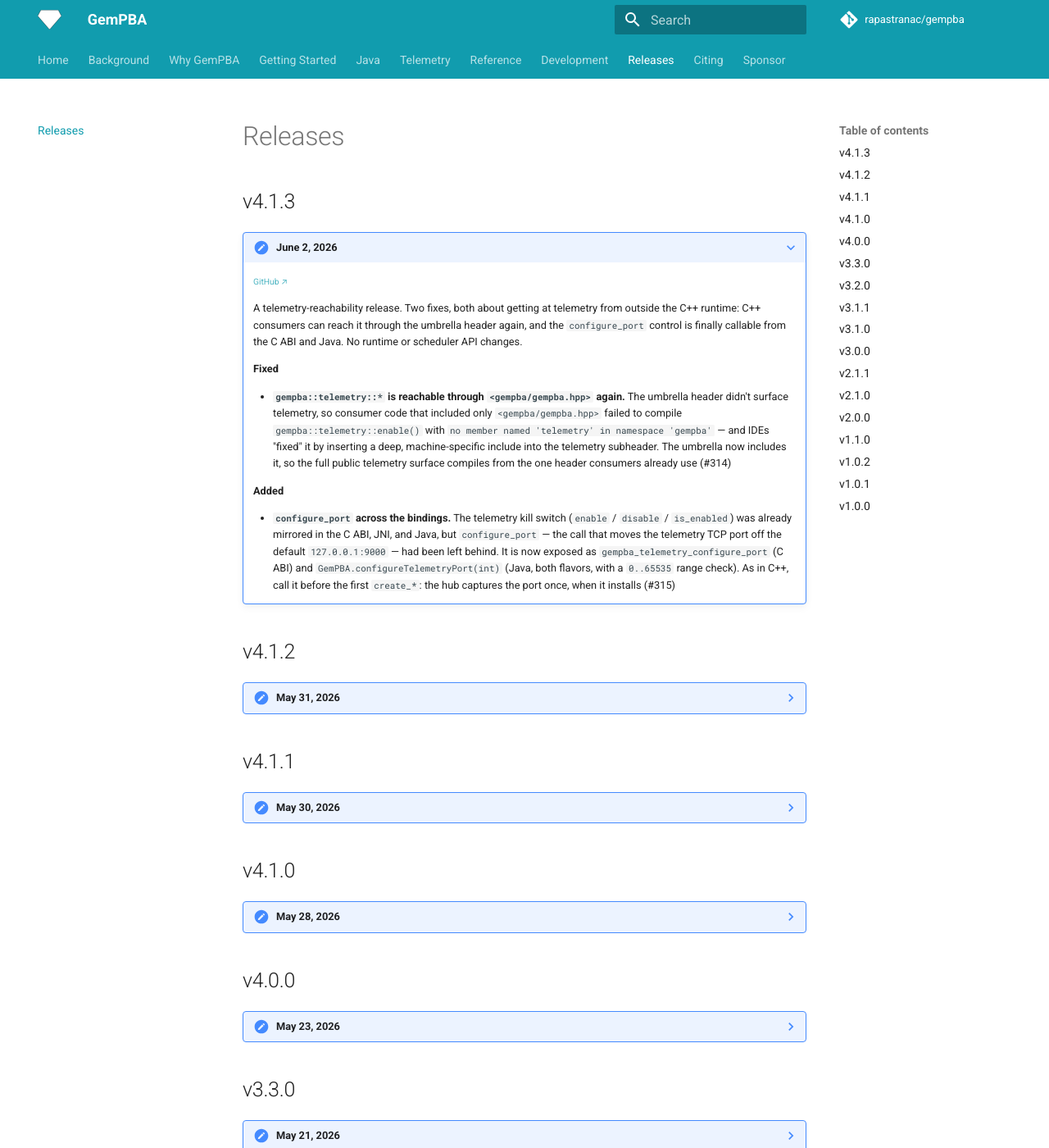
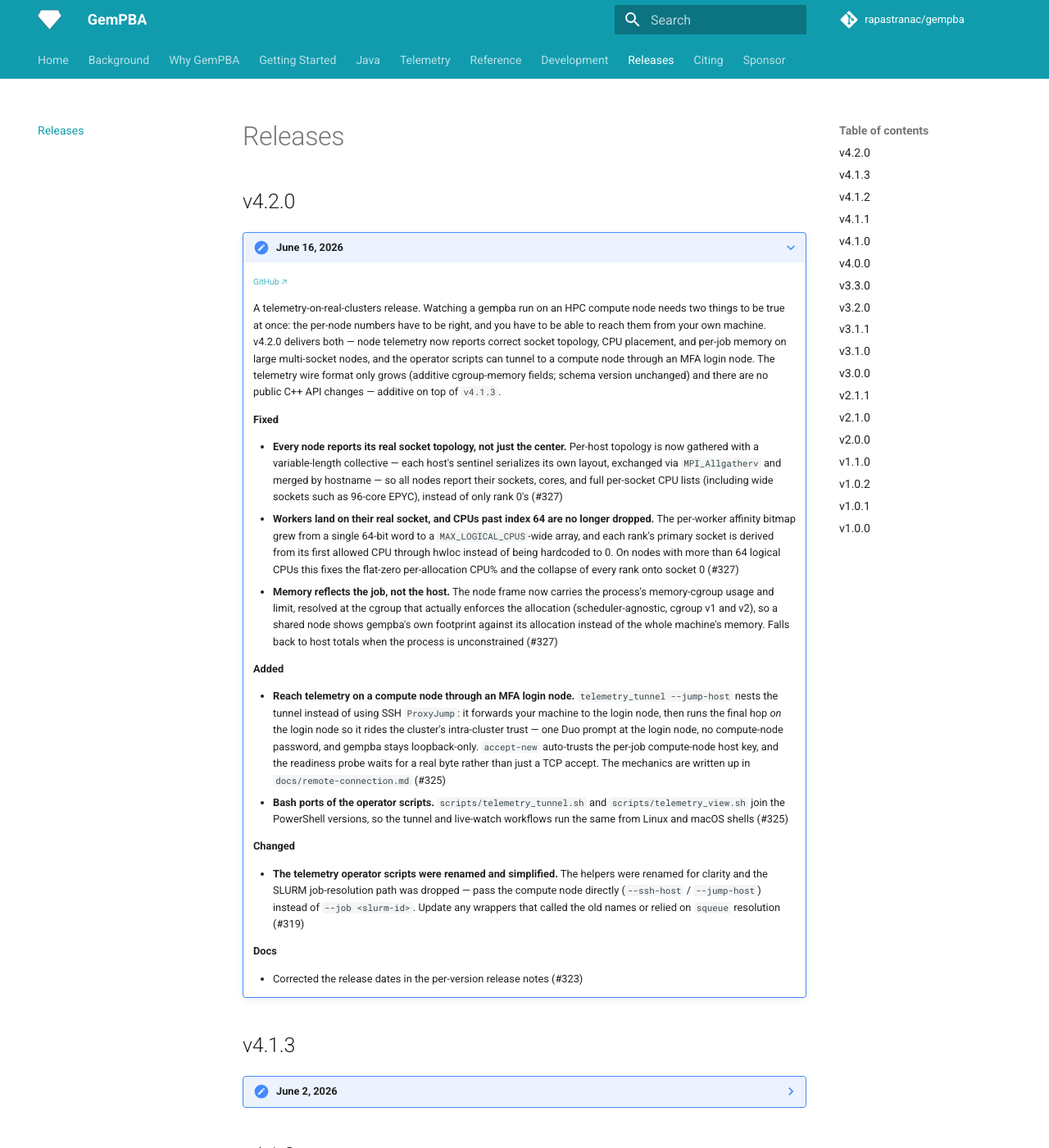
Before and after one commit to rapastranac/gempba-docs, an MkDocs documentation site: the page built from docs/releases.md, in a window 1280 px wide and 1400 px high. Shown: the whole window at 82% size. Built offline with MkDocs 1.6.1 and Material for MkDocs 9.7.7, drawn with Linux system fonts in a browser that asks for light colours; comment, search, counter and statistics services are not loaded.

Commit message:
#10 Sync the v4.2.0 release entry into the releases page
- Regenerate docs/releases.md with the v4.2.0 entry (expanded), mirroring the released notes

```diff
--- a/docs/releases.md
+++ b/docs/releases.md
@@ -1,8 +1,35 @@
 # Releases
+
+## v4.2.0
+
+???+ note "June 16, 2026"
+
+    <small>[GitHub ↗](https://github.com/rapastranac/gempba/releases/tag/v4.2.0)</small>
+
+    A telemetry-on-real-clusters release. Watching a gempba run on an HPC compute node needs two things to be true at once: the per-node numbers have to be right, and you have to be able to reach them from your own machine. v4.2.0 delivers both — node telemetry now reports correct socket topology, CPU placement, and per-job memory on large multi-socket nodes, and the operator scripts can tunnel to a compute node through an MFA login node. The telemetry wire format only grows (additive cgroup-memory fields; schema version unchanged) and there are no public C++ API changes — additive on top of `v4.1.3`.
+
+    **Fixed**
+
+    - **Every node reports its real socket topology, not just the center.** Per-host topology is now gathered with a variable-length collective — each host's sentinel serializes its own layout, exchanged via `MPI_Allgatherv` and merged by hostname — so all nodes report their sockets, cores, and full per-socket CPU lists (including wide sockets such as 96-core EPYC), instead of only rank 0's (#327)
+    - **Workers land on their real socket, and CPUs past index 64 are no longer dropped.** The per-worker affinity bitmap grew from a single 64-bit word to a `MAX_LOGICAL_CPUS`-wide array, and each rank's primary socket is derived from its first allowed CPU through hwloc instead of being hardcoded to 0. On nodes with more than 64 logical CPUs this fixes the flat-zero per-allocation CPU% and the collapse of every rank onto socket 0 (#327)
+    - **Memory reflects the job, not the host.** The node frame now carries the process's memory-cgroup usage and limit, resolved at the cgroup that actually enforces the allocation (scheduler-agnostic, cgroup v1 and v2), so a shared node shows gempba's own footprint against its allocation instead of the whole machine's memory. Falls back to host totals when the process is unconstrained (#327)
+
+    **Added**
+
+    - **Reach telemetry on a compute node through an MFA login node.** `telemetry_tunnel --jump-host` nests the tunnel instead of using SSH `ProxyJump`: it forwards your machine to the login node, then runs the final hop *on* the login node so it rides the cluster's intra-cluster trust — one Duo prompt at the login node, no compute-node password, and gempba stays loopback-only. `accept-new` auto-trusts the per-job compute-node host key, and the readiness probe waits for a real byte rather than just a TCP accept. The mechanics are written up in `docs/remote-connection.md` (#325)
+    - **Bash ports of the operator scripts.** `scripts/telemetry_tunnel.sh` and `scripts/telemetry_view.sh` join the PowerShell versions, so the tunnel and live-watch workflows run the same from Linux and macOS shells (#325)
+
+    **Changed**
+
+    - **The telemetry operator scripts were renamed and simplified.** The helpers were renamed for clarity and the SLURM job-resolution path was dropped — pass the compute node directly (`--ssh-host` / `--jump-host`) instead of `--job <slurm-id>`. Update any wrappers that called the old names or relied on `squeue` resolution (#319)
+
+    **Docs**
+
+    - Corrected the release dates in the per-version release notes (#323)
 
 ## v4.1.3
 
-???+ note "June 2, 2026"
+??? note "June 2, 2026"
 
     <small>[GitHub ↗](https://github.com/rapastranac/gempba/releases/tag/v4.1.3)</small>
 
```
